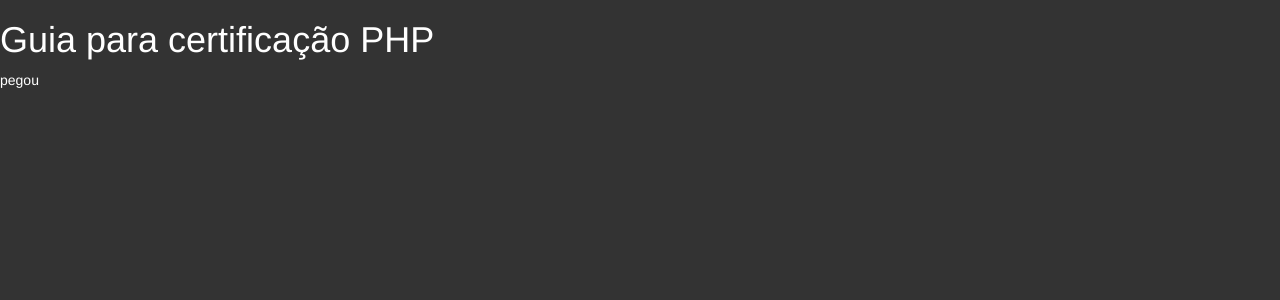
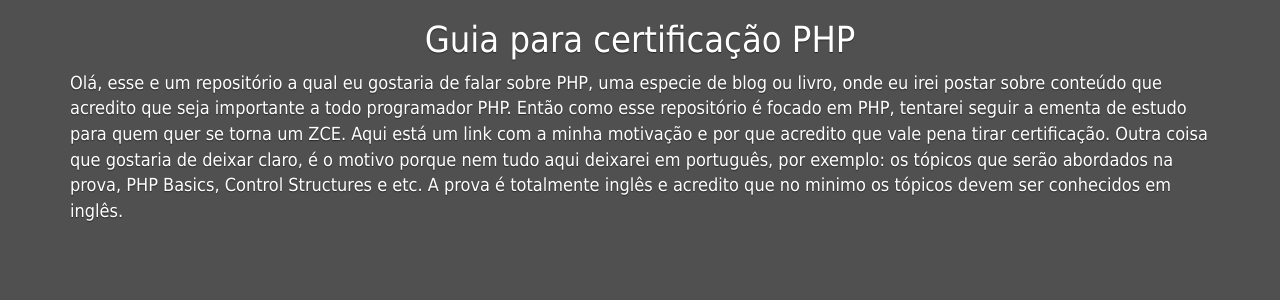
Before and after one commit to Gybsom/guia-para-certificacao-php, a Jekyll site: the page built from index.html, in a window 1280 px wide. Shown: the top 300 px of the page. Built offline with Jekyll 4.4.1, drawn with Linux system fonts in a browser that asks for light colours; nearby versions of some CDN libraries.

Commit message:
finalizando primeira parte

```diff
--- a/_config.yml
+++ b/_config.yml
@@ -1,6 +1,7 @@
 title: Guia para cerficação PHP
 email: alefaraujocastelo@gmail.com
 description: "Esse site tem como objetivo diponibilizar conteúdo para certificação PHP"
+baseurl: "/"
 twitter_username: alefcastelo
 github_username:  alefcastelo
 permalink: /:categories/:title.html
--- a/_layouts/default.html
+++ b/_layouts/default.html
@@ -8,9 +8,10 @@
     <title>Guia para certificação PHP</title>
 
     <!-- Bootstrap -->
+    <link rel="stylesheet" href="//cdnjs.cloudflare.com/ajax/libs/highlight.js/9.5.0/styles/default.min.css">
     <link rel="stylesheet" href="https://maxcdn.bootstrapcdn.com/bootstrap/3.3.7/css/bootstrap.min.css" integrity="sha384-BVYiiSIFeK1dGmJRAkycuHAHRg32OmUcww7on3RYdg4Va+PmSTsz/K68vbdEjh4u" crossorigin="anonymous">
     <link rel="stylesheet" href="https://maxcdn.bootstrapcdn.com/bootstrap/3.3.7/css/bootstrap-theme.min.css" integrity="sha384-rHyoN1iRsVXV4nD0JutlnGaslCJuC7uwjduW9SVrLvRYooPp2bWYgmgJQIXwl/Sp" crossorigin="anonymous">
-    <link rel="stylesheet" href="css/style.css">
+    <link rel="stylesheet" href="{{ "css/style.css" | prepend: site.baseurl  }}">
     <!-- HTML5 shim and Respond.js for IE8 support of HTML5 elements and media queries -->
     <!-- WARNING: Respond.js doesn't work if you view the page via file:// -->
     <!--[if lt IE 9]>
@@ -19,12 +20,18 @@
     <![endif]-->
   </head>
   <body>
-      <h1>Guia para certificação PHP</h1>
-    {{ content }}
+
+      <center><h1>Guia para certificação PHP</h1></center>
+      <main>
+        <div class="container">
+          {{ content }}
+        </div>
+      </main>
 
     <!-- jQuery (necessary for Bootstrap's JavaScript plugins) -->
     <script src="https://ajax.googleapis.com/ajax/libs/jquery/1.12.4/jquery.min.js"></script>
     <!-- Include all compiled plugins (below), or include individual files as needed -->
     <script src="https://maxcdn.bootstrapcdn.com/bootstrap/3.3.7/js/bootstrap.min.js" integrity="sha384-Tc5IQib027qvyjSMfHjOMaLkfuWVxZxUPnCJA7l2mCWNIpG9mGCD8wGNIcPD7Txa" crossorigin="anonymous"></script>
+    <script src="//cdnjs.cloudflare.com/ajax/libs/highlight.js/9.5.0/highlight.min.js"></script>
   </body>
 </html>
--- a/css/style.css
+++ b/css/style.css
@@ -1,6 +1,9 @@
 body{
-    background: #333;
+    background: #505050;
     color: #FFF;
+    text-shadow: 0 .05rem .1rem rgba(0,0,0,.5);
+    font-family:  Tahoma, Geneva, Verdana, sans-serif;
+    font-size: 1.8rem;
 }
 
 h1, h2, h3, h4, h5, h6, a{
--- a/index.html
+++ b/index.html
@@ -2,4 +2,8 @@
 layout: default
 ---
 
-pegou
+Olá, esse e um repositório a qual eu gostaria de falar sobre PHP, uma especie de blog ou livro, onde eu irei postar sobre conteúdo que acredito que seja importante a todo programador PHP. Então como esse repositório é focado em PHP, tentarei seguir a ementa de estudo para quem quer se torna um ZCE.
+
+Aqui está um link com a minha motivação e por que acredito que vale pena tirar certificação.
+
+Outra coisa que gostaria de deixar claro, é o motivo porque nem tudo aqui deixarei em português, por exemplo: os tópicos que serão abordados na prova, PHP Basics, Control Structures e etc. A prova é totalmente inglês e acredito que no minimo os tópicos devem ser conhecidos em inglês.
```
Also changed, not shown: _drafts/php-basics/syntax.md (+11 -3 lines).
